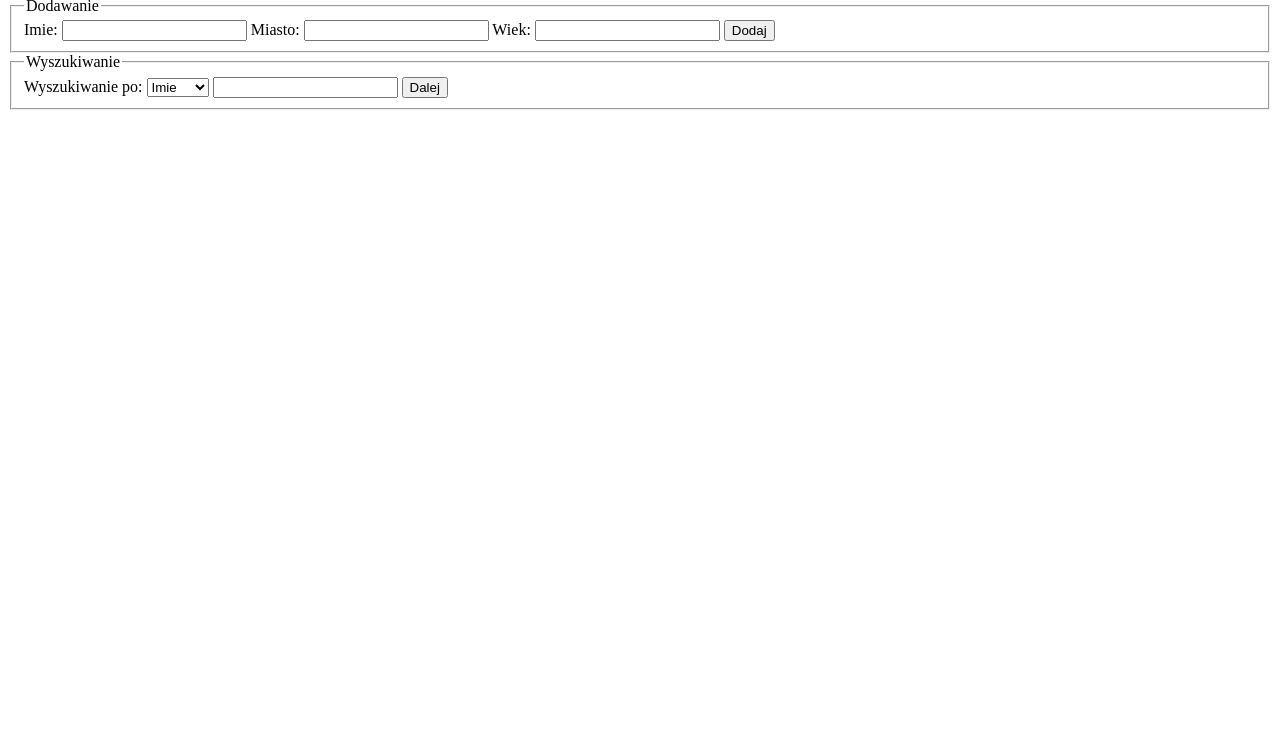
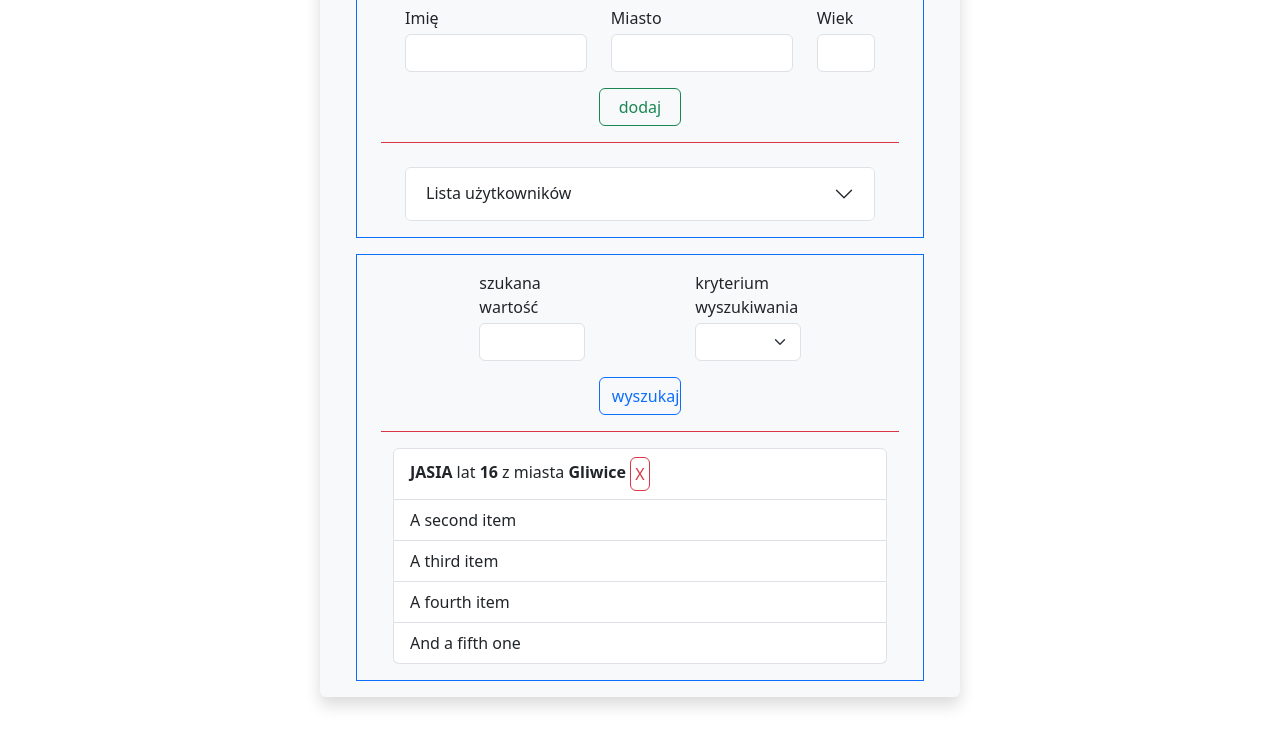
Before and after one commit to MordarskiK/metody-tablicowe, a plain HTML site: page metody_tablicowe/index.html in a window 1280 px wide. Shown: the part 83-828 px from the top of the page. Before the commit the page ends 800 px from the top, so only its background shows below. Drawn offline with nearby package versions, Linux system fonts and the light colour scheme.

Commit message:
Add files via upload

```diff
--- a/metody_tablicowe/index.html
+++ b/metody_tablicowe/index.html
@@ -7,9 +7,83 @@
     <title>Document</title>
     <script src="main.js" defer></script>
     <link rel="stylesheet" href="style.css">
+    <link href="https://cdn.jsdelivr.net/npm/bootstrap@5.3.3/dist/css/bootstrap.min.css" rel="stylesheet" integrity="sha384-QWTKZyjpPEjISv5WaRU9OFeRpok6YctnYmDr5pNlyT2bRjXh0JMhjY6hW+ALEwIH" crossorigin="anonymous">
+    <script src="https://cdn.jsdelivr.net/npm/bootstrap@5.3.3/dist/js/bootstrap.bundle.min.js" integrity="sha384-YvpcrYf0tY3lHB60NNkmXc5s9fDVZLESaAA55NDzOxhy9GkcIdslK1eN7N6jIeHz" crossorigin="anonymous"></script>
 </head>
 <body>
-    <form action="#" type="submit">
+    <form action="#">
+        <div class="container shadow p-3 px-5 mb-5   bg-body-tertiary rounded w-50">
+            <h1 class="text-primary text-center">Metody tablicowe</h1>
+            <div class="row border-primary border px-4 d-flex justify-content-evenly p-3 mb-3">
+                <div class="row">
+                    <div class="col-5">
+                        <label for="nameInput" class="form-label mb-1">Imię</label>
+                        <input type="text" class="form-control" id="nameInput">
+                    </div>
+                    <div class="col-5">
+                        <label for="cityInput" class="form-label mb-1">Miasto</label>
+                        <input type="text" class="form-control" id="cityInput">
+                    </div>
+                    <div class="col">
+                        <label for="ageInput" class="form-label mb-1">Wiek</label>
+                        <input type="text" class="form-control" id="ageInput">
+                    </div>
+                </div>
+                <div class="border-bottom border-danger d-flex justify-content-center">
+                    <button type="button" class="btn btn-outline-success col-2 m-3" id="addBtn"> dodaj </button>
+                </div>
+
+                <div class="mt-4 row">
+                    <div class="accordion" id="accordionExample">
+                        <div class="accordion-item">
+                          <h2 class="accordion-header">
+                            <button class="accordion-button collapsed" type="button" data-bs-toggle="collapse" data-bs-target="#collapseOne" aria-expanded="true" aria-controls="collapseOne">
+                              Lista użytkowników
+                            </button>
+                          </h2>
+                          <div id="collapseOne" class="accordion-collapse collapse" data-bs-parent="#accordionExample">
+                            <div class="accordion-body">
+                                <ul class="list-group" id="userListDisplay"></ul>
+                            </div>
+                          </div>
+                        </div>
+                    </div>
+                </div>
+            </div>
+            <div class="row border-primary border px-4 d-flex justify-content-evenly p-3">
+                <div class="col-3">
+                    <label for="searchText" class="form-label mb-1">szukana wartość</label>
+                    <input type="text" class="form-control" id="searchText">
+                </div>
+                <div class="col-3">
+                    <label for="searchType" class="form-label mb-1">kryterium wyszukiwania</label>
+                    <select class="form-select">
+                        <option selected></option>
+                        <option value="1">One</option>
+                        <option value="2">Two</option>
+                        <option value="3">Three</option>
+                      </select>
+                </div>
+                <div class="border-bottom border-danger d-flex justify-content-center">
+                    <button type="button" class="btn btn-outline-primary col-2 m-3"> wyszukaj </button>
+                </div>
+                <div class="mt-3">
+                    <ul class="list-group">
+                        <li class="list-group-item">
+                            <strong>JASIA</strong> lat <strong>16</strong> z miasta <strong>Gliwice</strong>
+                            <button type="button" class="btn btn-outline-danger p-1 position-relative">X</button>
+                        </li>
+                        <li class="list-group-item">A second item</li>
+                        <li class="list-group-item">A third item</li>
+                        <li class="list-group-item">A fourth item</li>
+                        <li class="list-group-item">And a fifth one</li>
+                    </ul>
+                </div>
+            </div>
+        </div>
+    </form>
+
+    <!-- <form action="#" type="submit">
         <h1>Metody tablicowe</h1>
         <fieldset>
             <legend>Dodawanie</legend>
@@ -34,6 +108,6 @@
             <button type="button" id="searchBtn">Dalej</button>
             <ul id="displaySearch" class="hidden"></ul>
         </fieldset>
-    </form>
+    </form> -->
 </body>
 </html>
--- a/metody_tablicowe/main.js
+++ b/metody_tablicowe/main.js
@@ -15,16 +15,23 @@ const nameInput = document.querySelector("#nameInput");
 const cityInput = document.querySelector("#cityInput");
 const ageInput = document.querySelector("#ageInput");
 const addBtn = document.querySelector("#addBtn");
-const displayTable = document.querySelector("#displayTable");
+const userListDisplay = document.querySelector("#userListDisplay");
 
-addBtn.addEventListener('click', ()=>{
-    displayTable.innerHTML = ''
-    displayTable.classList.add('hidden')
+addBtn.addEventListener('click', (evt)=>{
+    evt.preventDefault();
+    userListDisplay.innerHTML = ''
+    userListDisplay.classList.add('hidden')
 
     userArr.forEach(element => {
-        displayTable.innerHTML += `<li>${element.name}, ${element.city}, ${element.age} lat</li>`
+        const userListElement = document.createElement("li");
+        userListElement.classList.add("list-group-item");
+        const userListDeleteBtn =
+
+        userListElement.innerHTML = `<strong>${element.name}</strong> lat <strong>${element.age}</strong> z miasta <strong>${element.city}</strong>
+        <button type="button" class="btn btn-outline-danger p-1 position-relative">X</button>`
+
+        userListDisplay.appendChild(userListElement);
     });
-    displayTable.classList.remove('hidden')
 })
 
 
```
Also changed, not shown: metody_tablicowe/app1.png (added).
